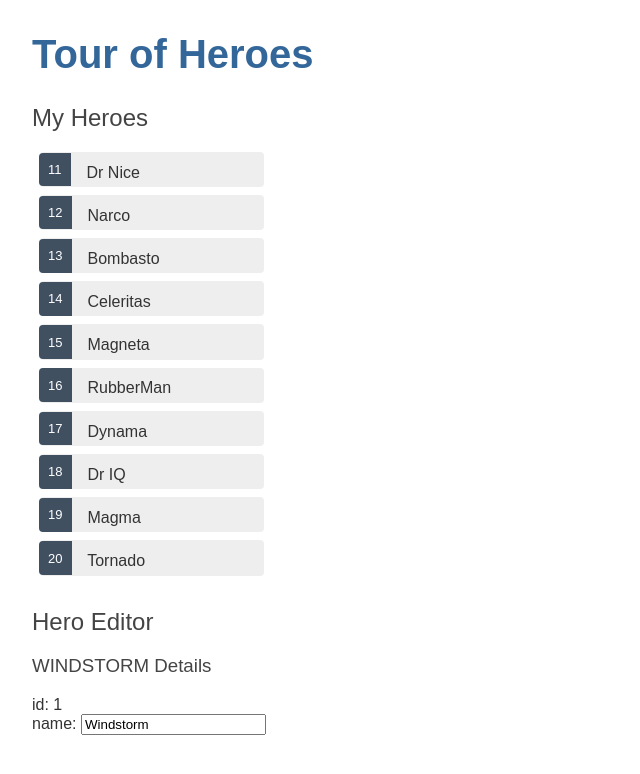
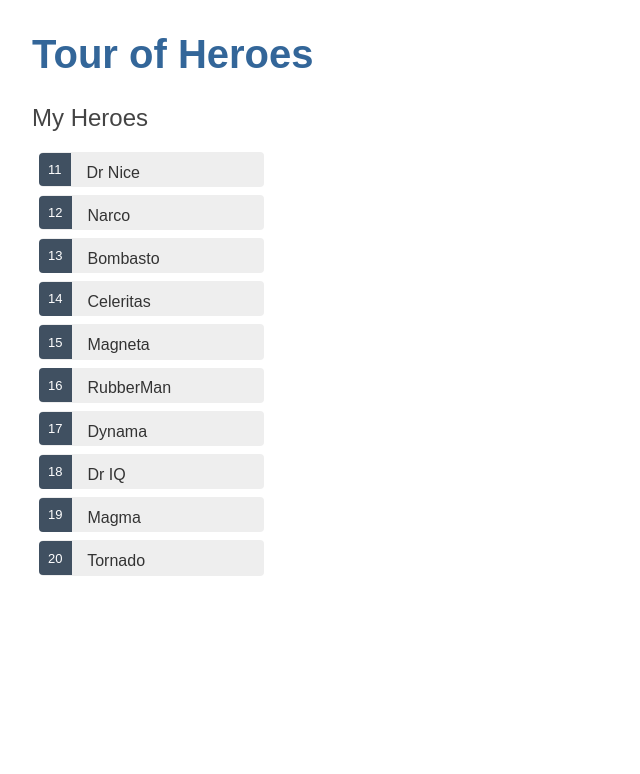
Before and after one commit to albiurs/angular-tour-of-heroes, an Angular app: page / in a window 1280 px wide. Shown: the top 774 px of the page, without its empty margins (0-640 px from the left). Built offline with nearby package versions, Linux system fonts and the light colour scheme.

Commit message:
finished heroes list and editor in heroes.component

```diff
--- a/src/app/app.component.ts
+++ b/src/app/app.component.ts
@@ -10,5 +10,5 @@ import { Component } from '@angular/core';
   styleUrls: ['./app.component.css']    // the location of the component's private CSS styles
 })
 export class AppComponent {
-  title = 'Tour of Heroes';
+  public title = 'Tour of Heroes';
 }
--- a/src/app/heroes/heroes.component.html
+++ b/src/app/heroes/heroes.component.html
@@ -3,26 +3,39 @@
 <ul class="heroes">
   <!-- The *ngFor is Angular's repeater directive. It repeats the
   host element (in this case "<li></li>") for each element in a list. -->
-  <li *ngFor="let hero of heroes">
+  <!-- (click) => example of Angular's event binding syntax.
+  The parentheses around click tell Angular to listen for the <li> element's click event.
+  When the user clicks in the <li>, Angular executes the onSelect(hero) expression. -->
+<!-- [class.selected] ==> add and remove a CSS class conditionally -->
+  <li *ngFor="let hero of heroes"
+      (click)="onSelect(hero)"
+      [class.selected]="hero === selectedHero">
     <span class="badge">{{hero.id}}</span> {{hero.name}}
   </li>
 </ul>
 
+
+<!-- selectedHero is undefined by design. -->
+<!-- Binding expressions in the template that refer to properties of selectedHero—expressions like {{selectedHero.name}}
+ must fail because there is no selected hero. -->
+<!-- The fix - hide empty details with *ngIf -->
+<!-- The component should only display the selected hero details if the selectedHero exists. -->
+<div *ngIf="selectedHero">
   <h2>Hero Editor</h2>
   <!-- UppercasePipe to show title in capital letters -->
   <!-- The word uppercase in the interpolation binding, right after the pipe operator ( | ),
   activates the built-in UppercasePipe. -->
   <!-- https://angular.io/guide/pipes -->
-<h3>{{heroDummy.name | uppercase}} Details</h3>
-
-<div><span>id: </span>{{heroDummy.id}}</div>
-<!--<div><span>name: </span>{{hero.name}}</div>-->
-
+  <h3>{{selectedHero.name | uppercase}} Details</h3>
+  <div><span>id: </span>{{selectedHero.id}}</div>
+  <div>
     <!-- Two-way binding -->
     <!--  [(ngModel)] is Angular's two-way data binding syntax. -->
     <!--  Here it binds the hero.name property to the HTML textbox so that data can flow in both directions:
     from the hero.name property to the textbox, and
     from the textbox back to the hero.name.-->
-<div><label>name:
-  <input [(ngModel)]="heroDummy.name" placeholder="name"/>
-</label></div>
+    <label>name:
+      <input [(ngModel)]="selectedHero.name" placeholder="name"/>
+    </label>
+  </div>
+</div>
--- a/src/app/heroes/heroes.component.ts
+++ b/src/app/heroes/heroes.component.ts
@@ -14,21 +14,25 @@ import { HEROES } from '../mock-heroes';
 })
 export class HeroesComponent implements OnInit {
 
-  // implementation of type Hero interface
-  heroDummy: Hero = {
-    id: 1,
-    name: 'Windstorm'
-  };
+  // == fields ==
 
-  heroes = HEROES;
+  public heroes = HEROES;   // declare & init HEROES mock
 
+  // implementation of single hero of type Hero interface
+  // heroDummy: Hero = {
+  //   id: 1,
+  //   name: 'Windstorm'
+  // };
+  public selectedHero: Hero | undefined;
 
-
-  constructor() { }
+  public constructor() { }
 
   // The ngOnInit() is a lifecycle hook. Angular calls ngOnInit() shortly after creating a component.
   // It's a good place to put initialization logic.
-  ngOnInit(): void {
+  public ngOnInit(): void { }
+
+  public onSelect(hero: Hero): void {
+    this.selectedHero = hero;
   }
 
 }
```
Lines whose indentation alone changed are shown as unchanged.
